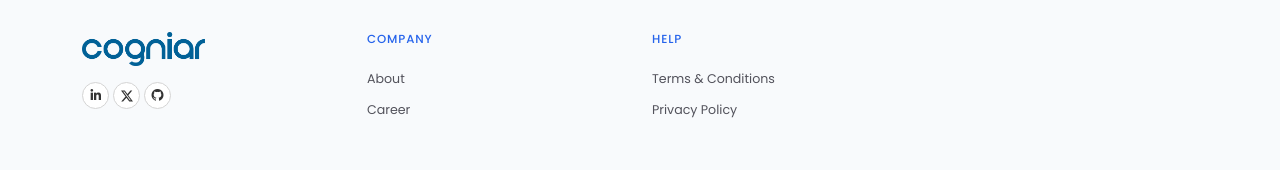
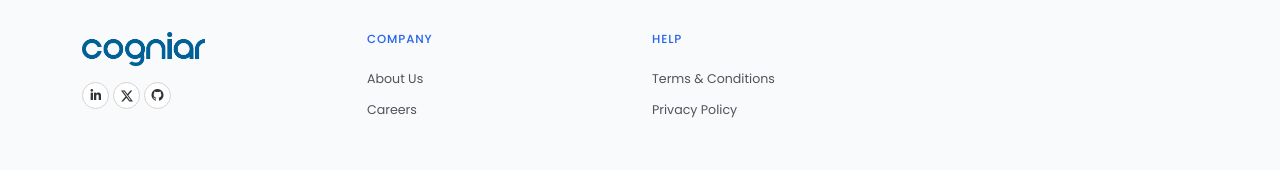
Before and after one commit to cogniar/CogniarWebsite, an Angular app: page / in a window 1280 px wide. Shown: the part 4415-4585 px from the top of the page. Built offline with nearby package versions, Linux system fonts and the light colour scheme.

Commit message:
Arun: updated Footer

```diff
--- a/src/app/footer/footer.component.html
+++ b/src/app/footer/footer.component.html
@@ -29,10 +29,10 @@
                 </div>
                 <ul class="footer__links list-unstyled mb-0 mt-md-4 mt-2">
                     <li>
-                        <a (click)="scrollToSection('about')"   [ngClass]="iswhichMenu=='About'?'active':''" class="text-decoration-none">About</a>
+                        <a (click)="scrollToSection('about')"   [ngClass]="iswhichMenu=='About'?'active':''" class="text-decoration-none">About Us</a>
                     </li>
                     <li>
-                        <a (click)="scrollToSection('careers')" [ngClass]="iswhichMenu=='Careers'?'active':''" class="text-decoration-none">Career</a>
+                        <a (click)="scrollToSection('careers')" [ngClass]="iswhichMenu=='Careers'?'active':''" class="text-decoration-none">Careers</a>
                     </li>
                 </ul>
             </div>
```
